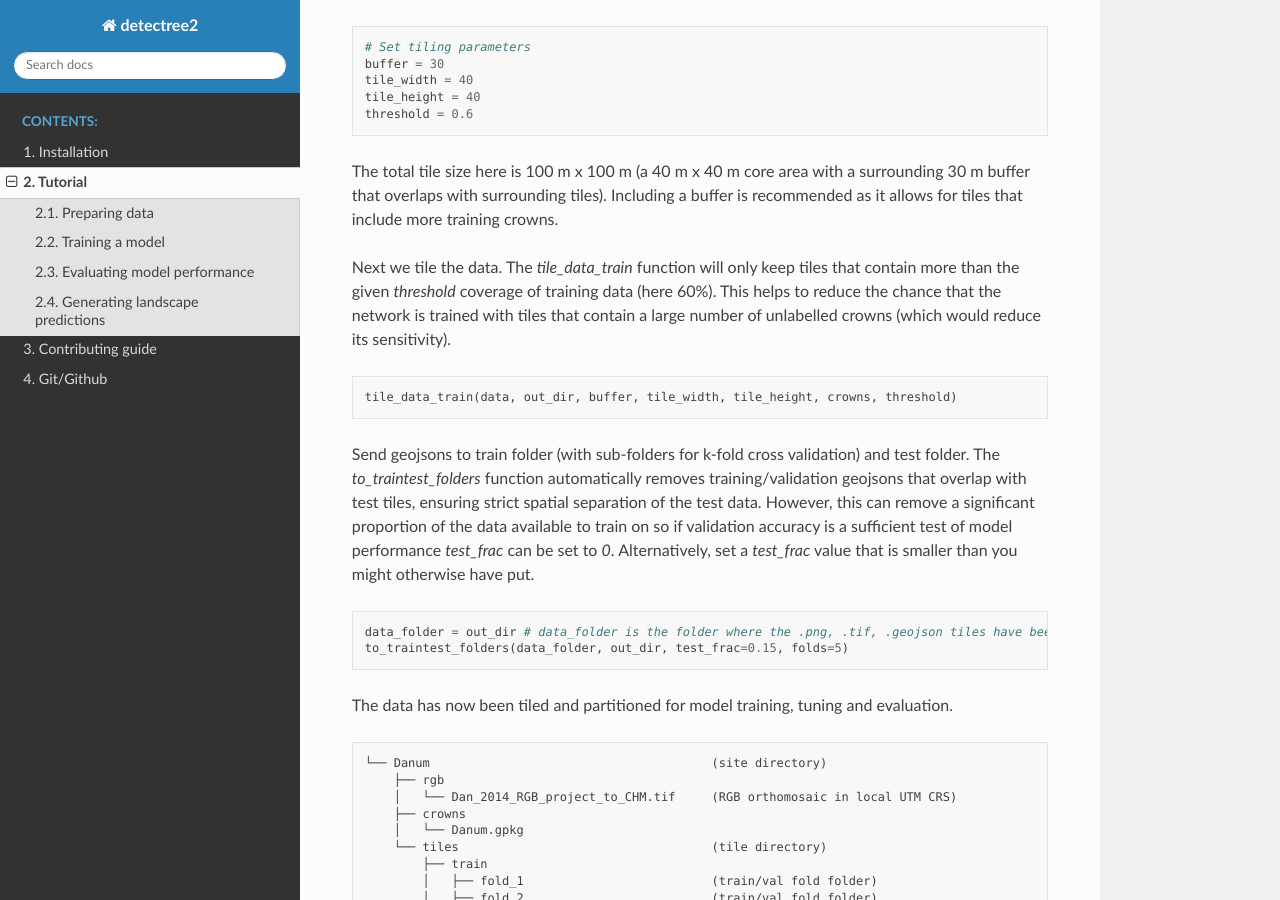
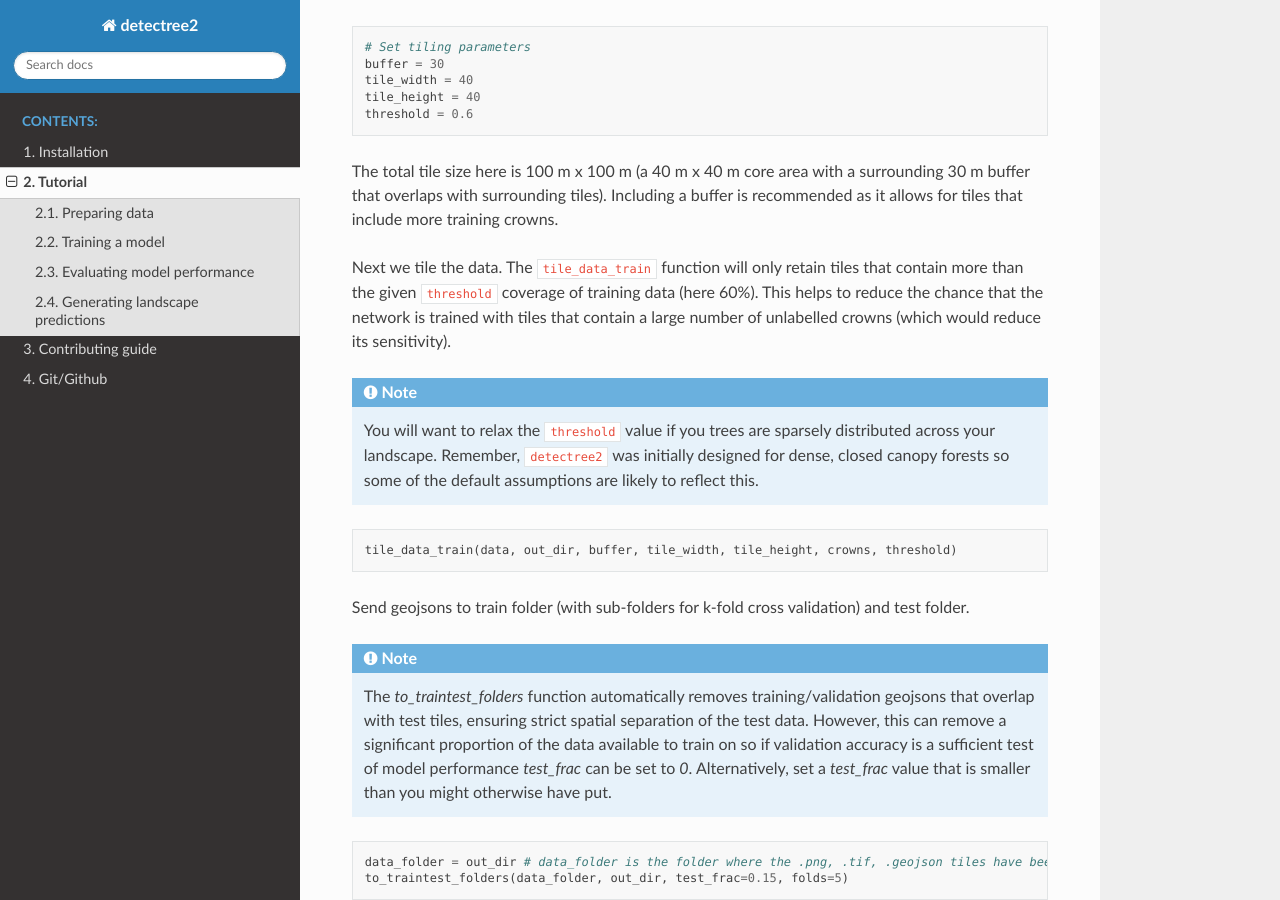
Before and after one commit to PatBall1/detectree2, a Sphinx documentation site: the page built from docs/source/tutorial.rst, in a window 1280 px wide and 900 px high, scrolled down 1787 px. Built offline with Sphinx 7.4.7 and the Read the Docs theme 2.0.0, drawn with Linux system fonts in a browser that asks for light colours; pages that are not in the unit, such as notebooks, are missing from menus; some of the changed text lies outside the part shown.

Commit message:
tutorial corrections

```diff
--- a/docs/source/tutorial.rst
+++ b/docs/source/tutorial.rst
@@ -98,9 +98,14 @@ The tile size will depend on:
 The total tile size here is 100 m x 100 m (a 40 m x 40 m core area with a surrounding 30 m buffer that overlaps with
 surrounding tiles). Including a buffer is recommended as it allows for tiles that include more training crowns.
 
-Next we tile the data. The `tile_data_train` function will only keep tiles that contain more than the given `threshold`
-coverage of training data (here 60%). This helps to reduce the chance that the network is trained with tiles that
-contain a large number of unlabelled crowns (which would reduce its sensitivity).
+Next we tile the data. The ``tile_data_train`` function will only retain tiles that contain more than the given
+``threshold`` coverage of training data (here 60%). This helps to reduce the chance that the network is trained with
+tiles that contain a large number of unlabelled crowns (which would reduce its sensitivity).
+
+.. note::
+   You will want to relax the ``threshold`` value if you trees are sparsely distributed across your landscape. Remember,
+   ``detectree2`` was initially designed for dense, closed canopy forests so some of the default assumptions are likely
+   to reflect this.
 
 .. code-block:: python
 
@@ -108,10 +113,13 @@ contain a large number of unlabelled crowns (which would reduce its sensitivity)
 
 
 Send geojsons to train folder (with sub-folders for k-fold cross validation) and test folder.
-The `to_traintest_folders` function automatically removes training/validation geojsons that overlap with test tiles,
-ensuring strict spatial separation of the test data. However, this can remove a significant proportion of the data
-available to train on so if validation accuracy is a sufficient test of model performance `test_frac` can be set to `0`.
-Alternatively, set a `test_frac` value that is smaller than you might otherwise have put.
+
+.. note::
+   The `to_traintest_folders` function automatically removes training/validation geojsons that overlap with test tiles,
+   ensuring strict spatial separation of the test data. However, this can remove a significant proportion of the data
+   available to train on so if validation accuracy is a sufficient test of model performance `test_frac` can be set to
+   `0`. Alternatively, set a `test_frac` value that is smaller than you might otherwise have put.
+
 
 .. code-block:: python
 
@@ -172,7 +180,7 @@ for the sake of time and efficiency.
 Evaluating model performance
 ----------------------------
 
-Coming soon! See Colab notebook for example routine (detectree2/notebooks/colab/evaluationJB.ipynb).
+Coming soon! See Colab notebook for example routine (``detectree2/notebooks/colab/evaluationJB.ipynb``).
 
 Generating landscape predictions
 --------------------------------
```
